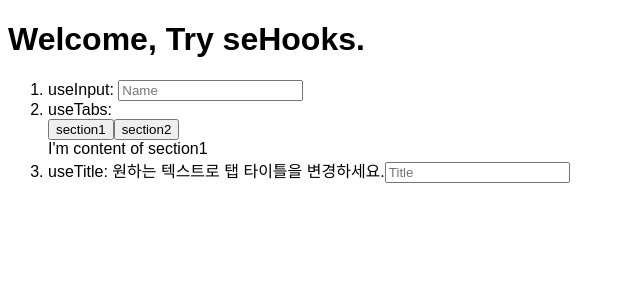
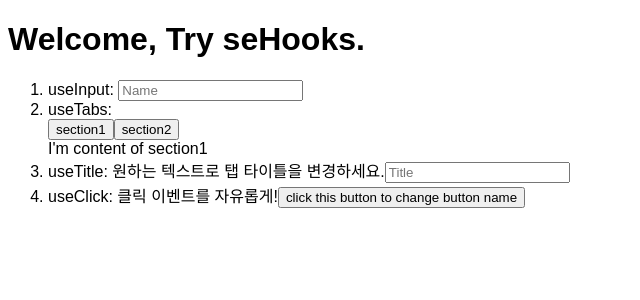
Before and after one commit to seheeeeee/seHooks, a React (Create React App) app: page / in a window 1280 px wide. Shown: the top 300 px of the page, without its empty margins (0-640 px from the left). Built offline with nearby package versions, Linux system fonts and the light colour scheme.

Commit message:
useClick

```diff
--- a/src/App.js
+++ b/src/App.js
@@ -14,7 +14,7 @@ const content = [
 ];
 
 export default function App() {
-  const { useInput, useTabs, useTitle } = hooks;
+  const { useInput, useTabs, useTitle, useClick } = hooks;
 
   // useInput
   const maxLen = (value) => value.length <= 10;
@@ -29,6 +29,11 @@ export default function App() {
   useEffect(() => {
     setTimeout(() => titleUpdater(userTitle), 500);
   }, [userTitle]);
+
+  //useClick
+  const changeButton = useClick(() => {
+    changeButton.current.innerText = Math.floor(Math.random() * 100);
+  });
 
   return (
     <div className="App">
@@ -55,6 +60,12 @@ export default function App() {
             onChange={(e) => setUserTitle(e.target.value)}
           />
         </li>
+        <li>
+          useClick: 클릭 이벤트를 자유롭게!
+          <button ref={changeButton}>
+            click this button to change button name
+          </button>
+        </li>
       </ol>
     </div>
   );
--- a/src/hooks/index.js
+++ b/src/hooks/index.js
@@ -1,5 +1,6 @@
 import useInput from "./useInput";
 import useTabs from "./useTabs";
 import useTitle from "./useTitle";
+import useClick from "./useClick";
 
-export default { useInput, useTabs, useTitle };
+export default { useInput, useTabs, useTitle, useClick };
--- /dev/null
+++ b/src/hooks/useClick.js
@@ -0,0 +1,22 @@
+import React, { useRef, useEffect } from "react";
+
+const useClick = (onClick) => {
+  if (!typeof onClick === "function") {
+    return "";
+  }
+  const ref = useRef();
+  useEffect(() => {
+    if (ref.current) {
+      ref.current.addEventListener("click", onClick);
+    }
+    return () => {
+      if (ref.current) {
+        ref.current.removeEventListener("click", onClick);
+      }
+    };
+  }, []);
+
+  return ref;
+};
+
+export default useClick;
```
